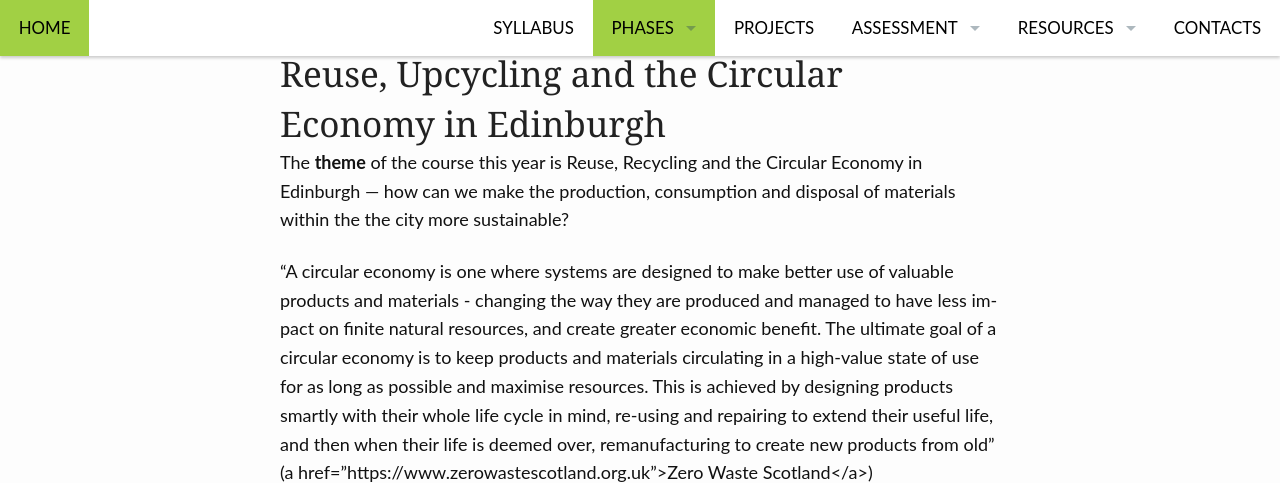
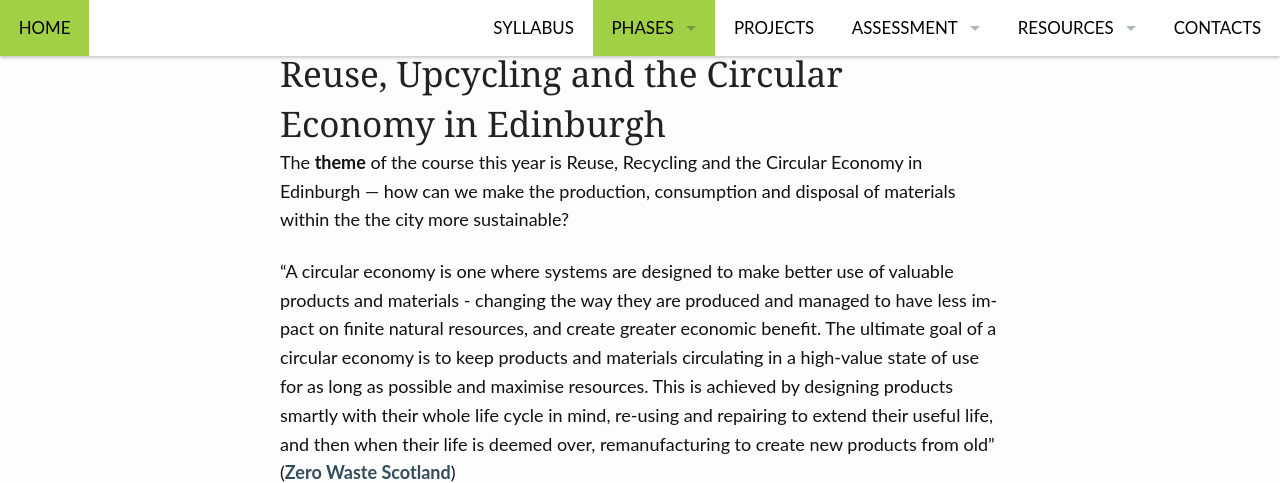
Before and after one commit to edinburghlivinglab/ddc, a Jekyll site: the page built from pages/overview.md, in a window 1280 px wide and 900 px high, scrolled down 328 px, cut to the strip 0-483 px from the top of the window. Built offline with Jekyll 4.4.1, drawn with Linux system fonts in a browser that asks for light colours.

Commit message:
Update overview.md

```diff
--- a/pages/overview.md
+++ b/pages/overview.md
@@ -32,7 +32,7 @@ long as possible and maximise resources.
 This is achieved by designing products smartly with their
 whole life cycle in mind, re-using and repairing to extend
 their useful life, and then when their life is deemed over,
-remanufacturing to create new products from old" (a href="https://www.zerowastescotland.org.uk">Zero Waste Scotland</a>)
+remanufacturing to create new products from old" (<a href="https://www.zerowastescotland.org.uk">Zero Waste Scotland</a>)
 
 <iframe width="560" height="315" src="https://www.youtube.com/embed/zCRKvDyyHmI" frameborder="0" allow="accelerometer; autoplay; encrypted-media; gyroscope; picture-in-picture" allowfullscreen></iframe>
 
```
